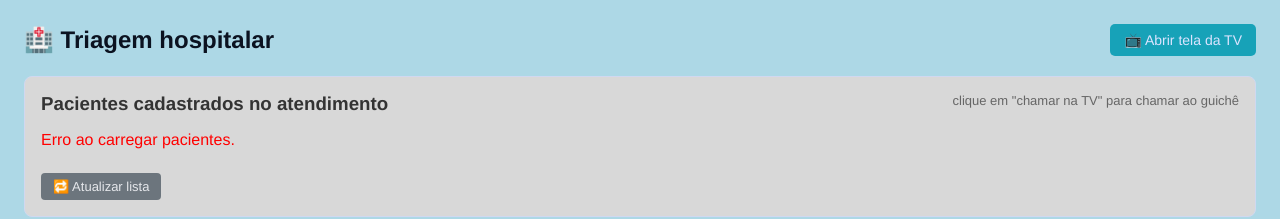
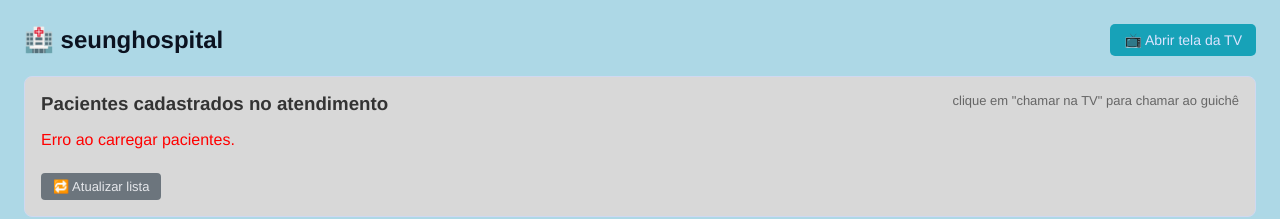
Before and after one commit to samizika/sentinela, a website: page frontend/triagem.html in a window 1280 px wide. Shown: the top 219 px of the page. Drawn offline with Linux system fonts and the light colour scheme; no server answers.

Commit message:
Update triagem.html

```diff
--- a/frontend/triagem.html
+++ b/frontend/triagem.html
@@ -124,7 +124,7 @@
 <div class="container">
 
     <div style="display: flex; justify-content: space-between; align-items: center; margin-bottom: 20px;">
-        <h2 style="margin: 0;">🏥 Triagem hospitalar</h2>
+        <h2 style="margin: 0;">🏥 seunghospital</h2>
 
         <button
             class="btn-abrir-tv"
```
